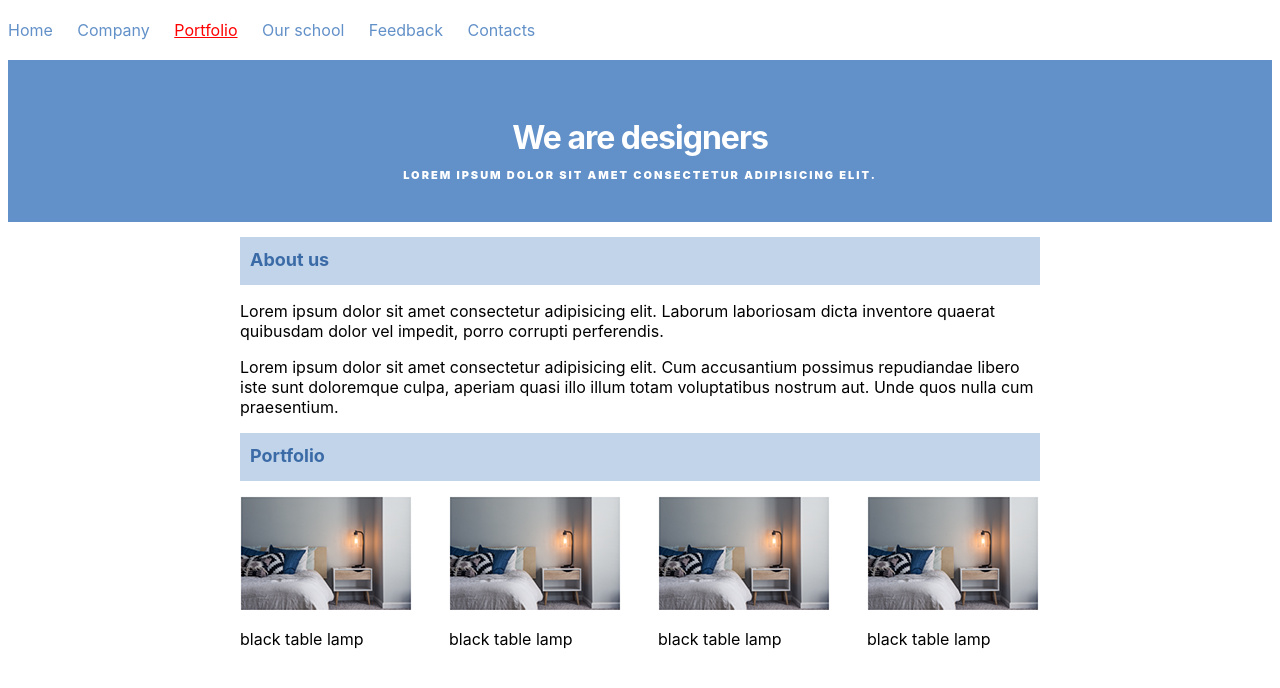
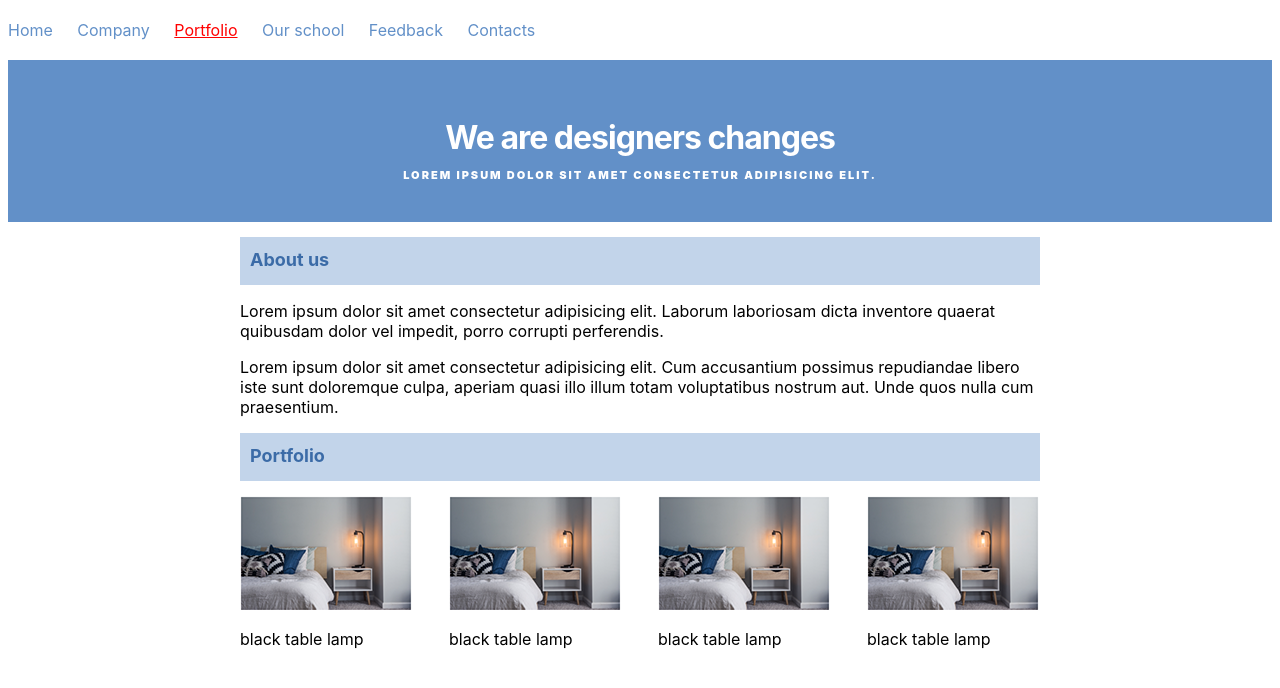
Before and after one commit to Yulia-F/InTime, a website: page index.html in a window 1280 px wide. Drawn offline with Linux system fonts and the light colour scheme.

Commit message:
changes in header

```diff
--- a/index.html
+++ b/index.html
@@ -18,7 +18,7 @@
     <div class="hero">
       <div class="container">
         <h1>
-          We are designers
+          We are designers changes
         </h1>
         <p>
           Lorem ipsum dolor sit amet consectetur adipisicing elit.
```
